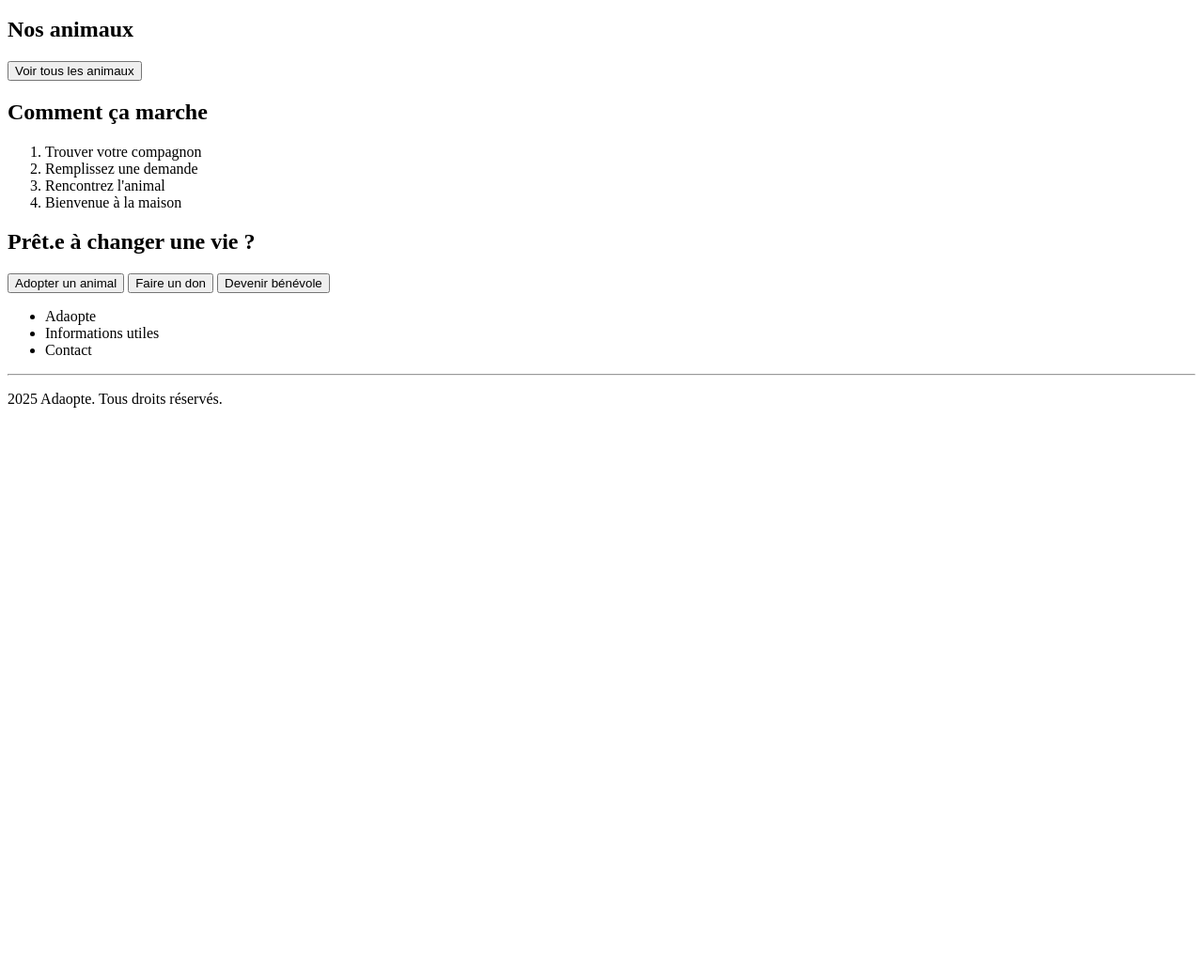
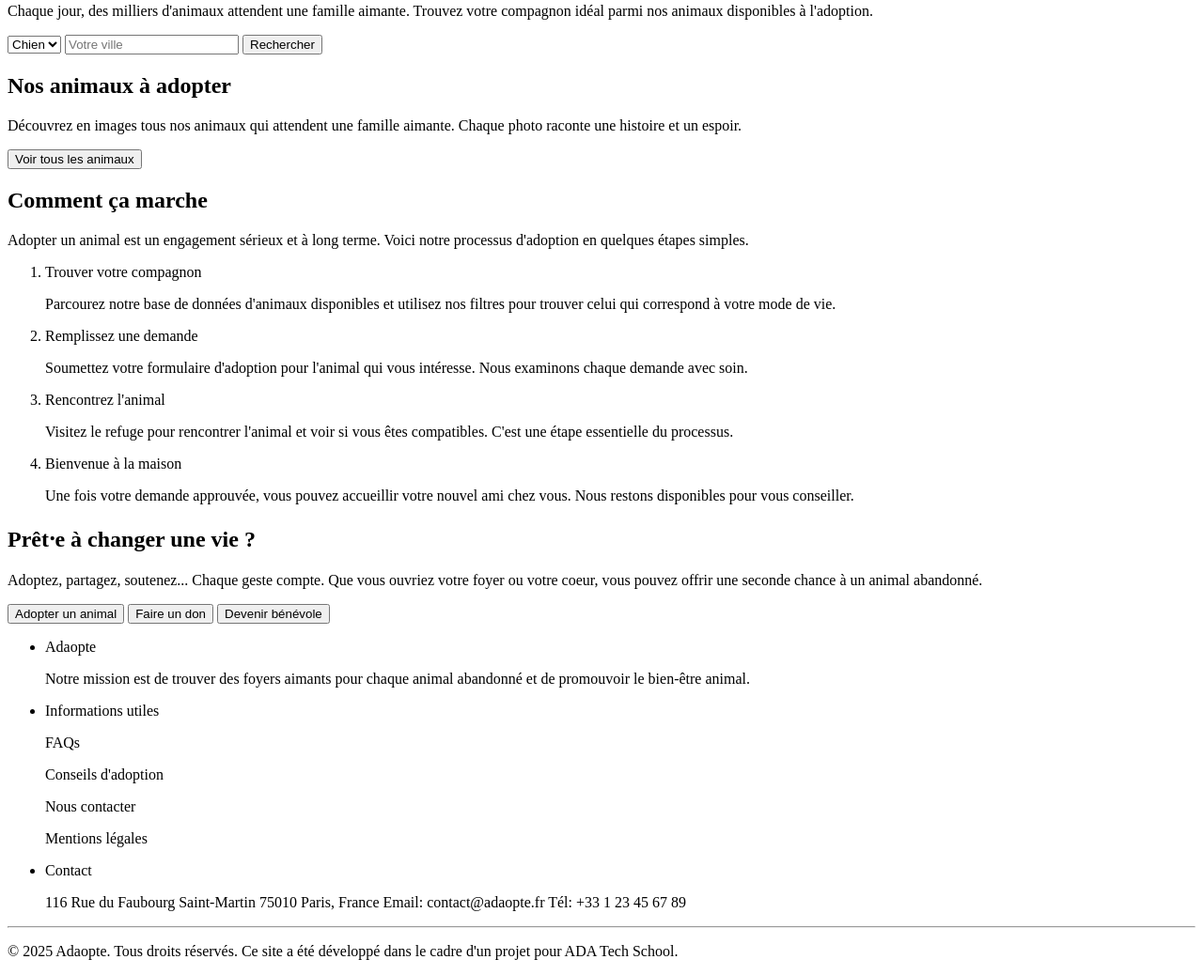
Before and after one commit to WernerWlff/projet_Adaopte, a plain HTML site: page index.html in a window 1280 px wide. Shown: the part 228-1266 px from the top of the page at 94% size. Before the commit the page ends 800 px from the top, so only its background shows below. Drawn offline with Linux system fonts and the light colour scheme.

Commit message:
update: adding full text to index

```diff
--- a/index.html
+++ b/index.html
@@ -6,7 +6,7 @@
     <title>Adaopte</title>
 </head>
 <nav>
-    <div id="logo"></div>
+    <div id="logo">Adaopte</div>
     <ul>
         <li>Accueil</li>
         <li>J'adopte</li>
@@ -16,8 +16,9 @@
     <button>Faire un don</button>
 </nav>
 <header>
-    <h1>Donnons leur</h1>
-    <p></p>
+    <h1>Donnons-leur autant qu'ils nous apportent</h1>
+    <p>Chaque jour, des milliers d'animaux attendent une famille aimante.
+Trouvez votre compagnon idéal parmi nos animaux disponibles à l'adoption.</p>
 </header>
 <select>
     <option value="Chien">Chien</option>
@@ -27,26 +28,30 @@
 <button>Rechercher</button>
 <body>
     <section id="text-area">
-        <h2>Nos animaux</h2>
-        <p></p>
+        <h2>Nos animaux à adopter</h2>
+        <p>Découvrez en images tous nos animaux qui attendent une famille aimante. Chaque photo raconte une histoire et un espoir.</p>
         <div id="animals-grid"></div>
         <button>Voir tous les animaux</button>
     </section>
     <section>
         <h2>Comment ça marche</h2>
-        <p></p>
+        <p>Adopter un animal est un engagement sérieux et à long terme. Voici notre processus d'adoption en quelques étapes simples.</p>
         <div id="working-flex">
             <ol>
                 <li>Trouver votre compagnon</li>
+                <p>Parcourez notre base de données d'animaux disponibles et utilisez nos filtres pour trouver celui qui correspond à votre mode de vie.</p>
                 <li>Remplissez une demande</li>
+                <p>Soumettez votre formulaire d'adoption pour l'animal qui vous intéresse. Nous examinons chaque demande avec soin.</p>
                 <li>Rencontrez l'animal</li>
+                <p>Visitez le refuge pour rencontrer l'animal et voir si vous êtes compatibles. C'est une étape essentielle du processus.</p>
                 <li>Bienvenue à la maison</li>
+                <p>Une fois votre demande approuvée, vous pouvez accueillir votre nouvel ami chez vous. Nous restons disponibles pour vous conseiller.</p>
             </ol>
         </div>
     </section>
     <section>
-        <h2>Prêt.e à changer une vie ?</h2>
-        <p></p>
+        <h2>Prêt⸱e à changer une vie ?</h2>
+        <p>Adoptez, partagez, soutenez... Chaque geste compte. Que vous ouvriez votre foyer ou votre coeur, vous pouvez offrir une seconde chance à un animal abandonné.</p>
         <button>Adopter un animal</button>
         <button>Faire un don</button>
         <button>Devenir bénévole</button>
@@ -55,10 +60,23 @@
 <footer>
     <ul>
         <li>Adaopte</li>
+            <p>Notre mission est de trouver des foyers aimants pour chaque animal abandonné et de promouvoir le bien-être animal.</p>
+            <div id="socials-links"></div>
         <li>Informations utiles</li>
+            <p>FAQs</p>
+            <p>Conseils d'adoption</p>
+            <p>Nous contacter</p>
+            <p>Mentions légales</p>
         <li>Contact</li>
+            <p>116 Rue du Faubourg Saint-Martin
+                75010 Paris, France
+                Email: contact@adaopte.fr
+                Tél: +33 1 23 45 67 89
+            </p>
     </ul>
     <hr>
-    <p>2025 Adaopte. Tous droits réservés.</p>
+    <p>© 2025 Adaopte. Tous droits réservés.
+        Ce site a été développé dans le cadre d'un projet pour ADA Tech School.
+    </p>
 </footer>
 </html>
```
